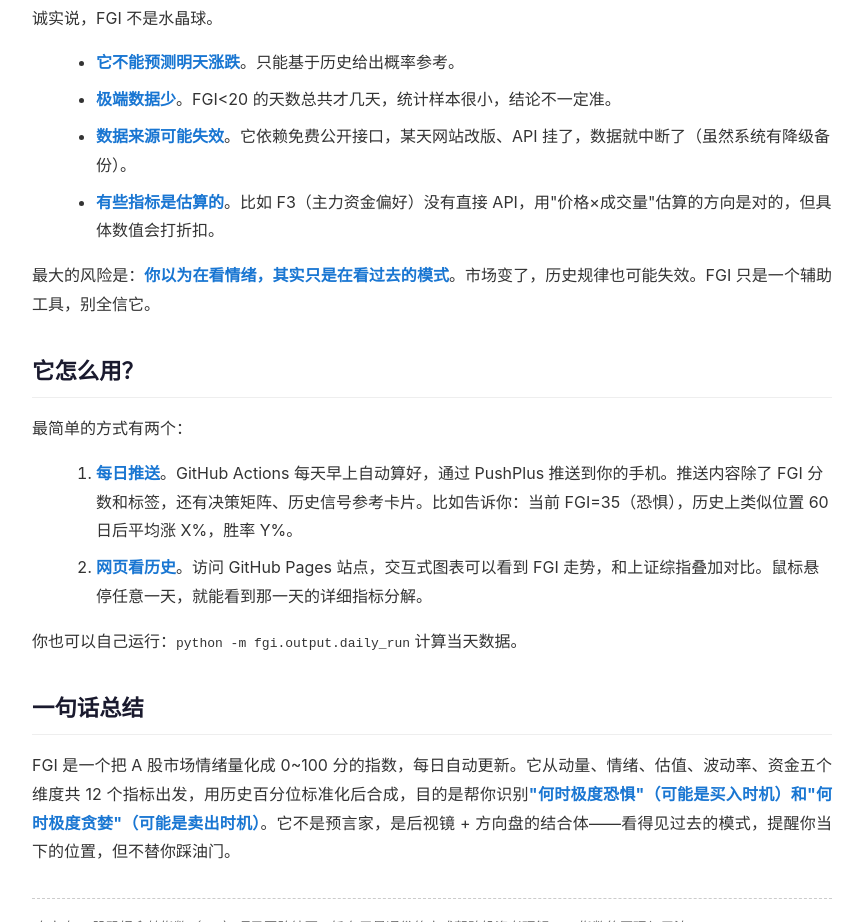
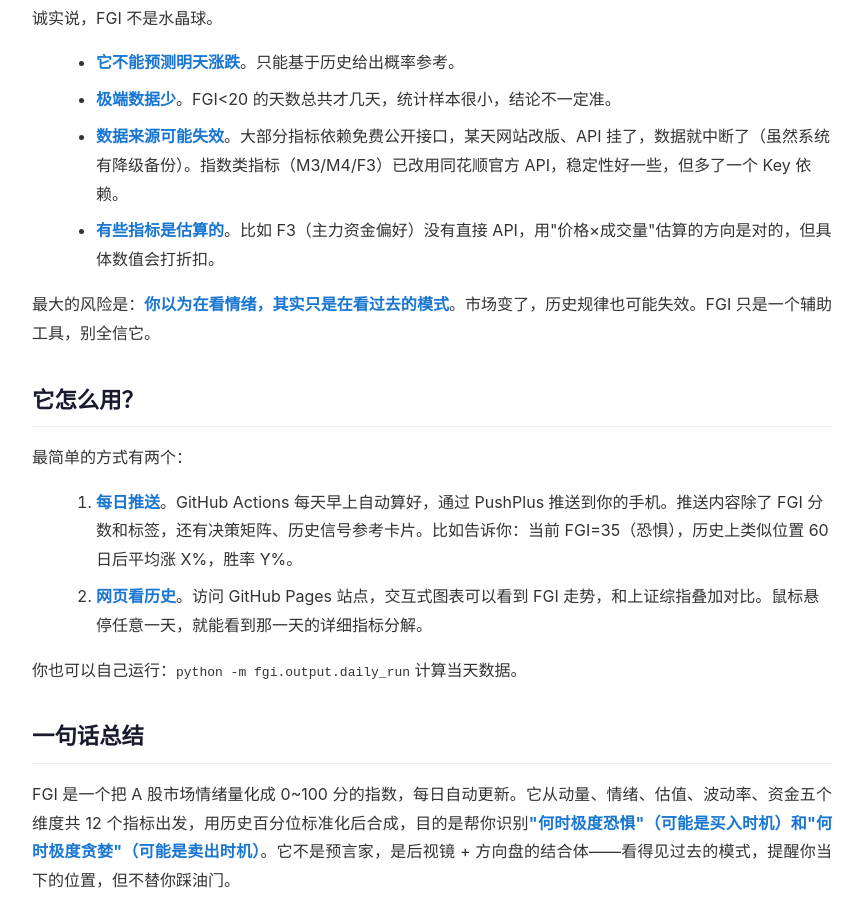
Before and after one commit to flyshub/FGI, a plain HTML site: page docs/A股恐惧贪婪指数__简单解释.html in a window 1280 px wide. Shown: the part 2440-3362 px from the top of the page, without its empty margins (208-1071 px from the left). Drawn offline with Linux system fonts and the light colour scheme.

Commit message:
docs: sync README and explainer with the Fuyao/health-gate changes
- README：数据源从 4 个改为 5 个、链图补 Fuyao 与 DB-first 说明、
  数据源配置补 FUYAO_API_KEY（无 Key 自动退回 akshare）、
  Secrets 列表补 FUYAO_API_KEY、数据真实性署名补同花顺、
  新增失败处理与 verify_sources 两条运维说明
- .env.example：补 FUYAO_API_KEY（留空）
- 大白话解读（md + html 双份）：数据来源局限说明同步为
  「指数类指标已改用同花顺官方 API」

```diff
--- a/docs/A股恐惧贪婪指数__简单解释.html
+++ b/docs/A股恐惧贪婪指数__简单解释.html
@@ -135,7 +135,7 @@
 <ul>
   <li><strong>它不能预测明天涨跌</strong>。只能基于历史给出概率参考。</li>
   <li><strong>极端数据少</strong>。FGI&lt;20 的天数总共才几天，统计样本很小，结论不一定准。</li>
-  <li><strong>数据来源可能失效</strong>。它依赖免费公开接口，某天网站改版、API 挂了，数据就中断了（虽然系统有降级备份）。</li>
+  <li><strong>数据来源可能失效</strong>。大部分指标依赖免费公开接口，某天网站改版、API 挂了，数据就中断了（虽然系统有降级备份）。指数类指标（M3/M4/F3）已改用同花顺官方 API，稳定性好一些，但多了一个 Key 依赖。</li>
   <li><strong>有些指标是估算的</strong>。比如 F3（主力资金偏好）没有直接 API，用"价格×成交量"估算的方向是对的，但具体数值会打折扣。</li>
 </ul>
 
```
Also changed, not shown: 3 other files.
